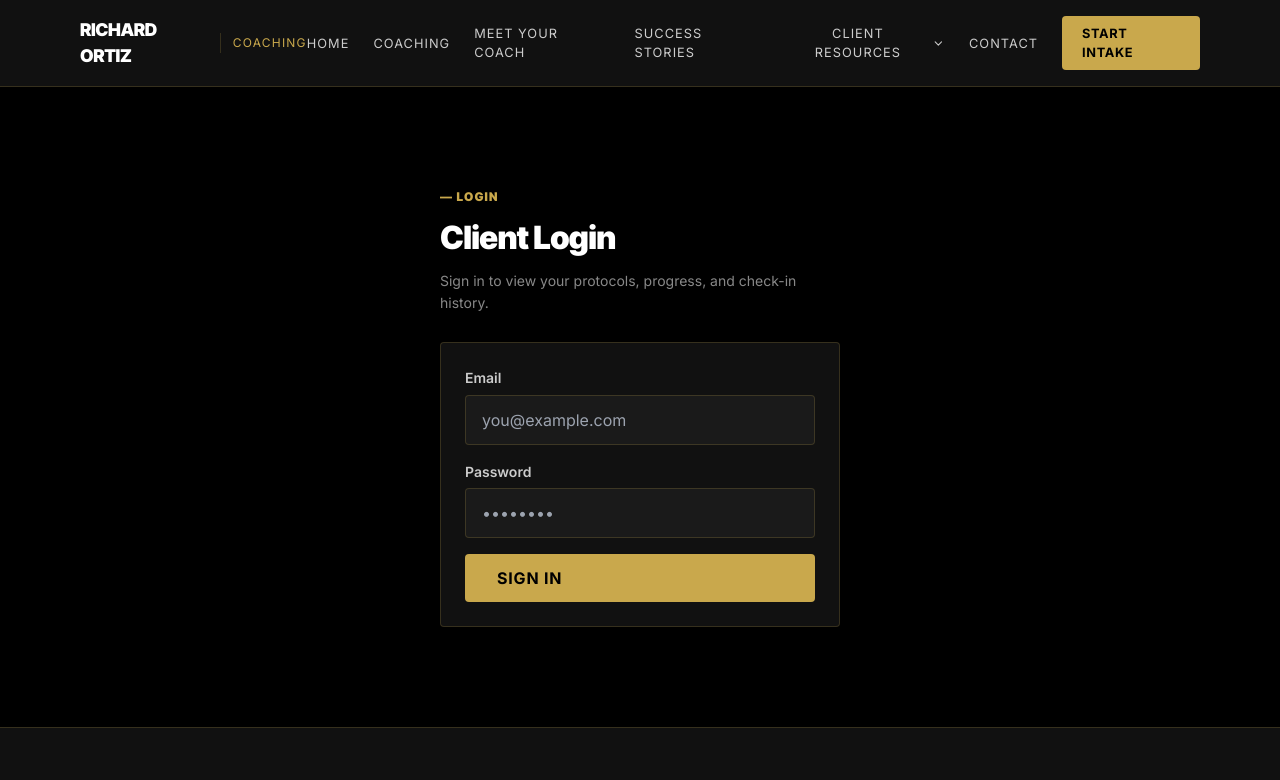
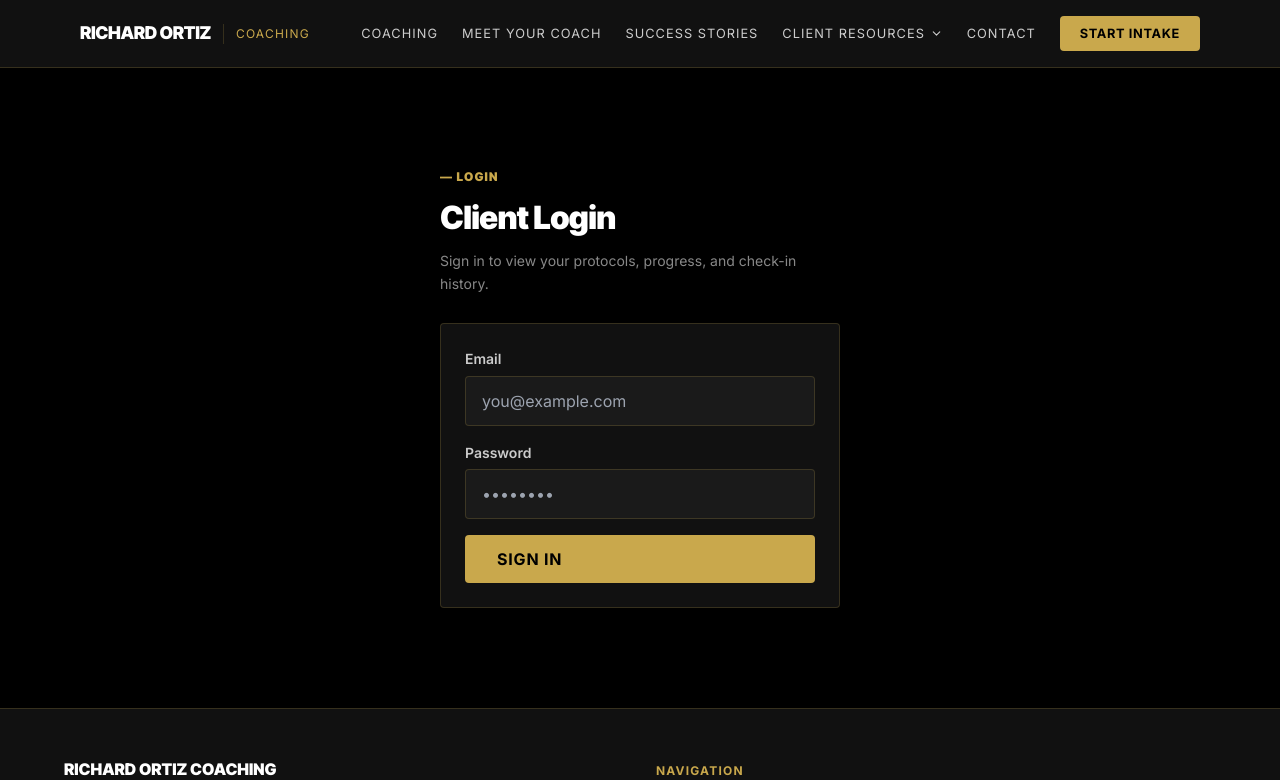
Before and after one commit to asaasinai/richard-ortiz-coaching, a Next.js app: page /auth/signin in a window 1280 px wide. Shown: the top 780 px of the page. Built offline with nearby package versions, Linux system fonts and the light colour scheme.

Commit message:
fix: desktop nav - lg breakpoint, hover dropdown, drop redundant Home link

```diff
--- a/src/components/Nav.tsx
+++ b/src/components/Nav.tsx
@@ -1,10 +1,9 @@
 "use client"
 import Link from "next/link"
-import { useState, useRef, useEffect } from "react"
+import { useState, useRef } from "react"
 import { Menu, X, ChevronDown } from "lucide-react"
 
 const links = [
-  { href: "/", label: "Home" },
   { href: "/coaching", label: "Coaching" },
   { href: "/meet-your-coach", label: "Meet Your Coach" },
   { href: "/success-stories", label: "Success Stories" },
@@ -19,25 +18,26 @@ const clientResources = [
 export default function Nav() {
   const [open, setOpen] = useState(false)
   const [resOpen, setResOpen] = useState(false)
-  const resRef = useRef<HTMLDivElement>(null)
+  const closeTimer = useRef<ReturnType<typeof setTimeout> | null>(null)
 
-  useEffect(() => {
-    const close = (e: MouseEvent) => {
-      if (resRef.current && !resRef.current.contains(e.target as Node)) setResOpen(false)
+  // Hover-open with a small close delay so the pointer can travel into the menu
+  const enter = () => {
+    if (closeTimer.current) clearTimeout(closeTimer.current)
+    setResOpen(true)
   }
-    document.addEventListener("mousedown", close)
-    return () => document.removeEventListener("mousedown", close)
-  }, [])
+  const leave = () => {
+    closeTimer.current = setTimeout(() => setResOpen(false), 150)
+  }
 
   const linkStyle = {
     fontSize: "0.8rem", letterSpacing: "0.08em", textTransform: "uppercase" as const,
-    color: "var(--text-soft)",
+    color: "var(--text-soft)", whiteSpace: "nowrap" as const,
   }
 
   return (
     <nav style={{ background: "var(--surface)", borderBottom: "1px solid var(--border)" }} className="sticky top-0 z-50">
       <div className="max-w-6xl mx-auto px-4 py-4 flex items-center justify-between">
-        <Link href="/" className="flex items-center gap-3">
+        <Link href="/" className="flex items-center gap-3" style={{ whiteSpace: "nowrap" }}>
           <span style={{ fontFamily: "Inter Tight, sans-serif", fontWeight: 900, fontSize: "1.1rem", letterSpacing: "-0.02em", color: "var(--text)" }}>
             RICHARD ORTIZ
           </span>
@@ -45,43 +45,47 @@ export default function Nav() {
           <span style={{ fontSize: "0.75rem", color: "var(--gold)", letterSpacing: "0.1em", textTransform: "uppercase" }}>COACHING</span>
         </Link>
 
-        {/* Desktop */}
-        <div className="hidden md:flex items-center gap-6">
+        {/* Desktop (lg+: six items + CTA need the room; md was overflowing) */}
+        <div className="hidden lg:flex items-center gap-6">
           {links.map(l => (
             <Link key={l.href} href={l.href} style={linkStyle} className="hover:text-white transition-colors">{l.label}</Link>
           ))}
-          <div ref={resRef} style={{ position: "relative" }}>
-            <button onClick={() => setResOpen(o => !o)}
-              style={{ ...linkStyle, background: "none", border: "none", cursor: "pointer", display: "flex", alignItems: "center", gap: "0.3rem" }}
+          <div style={{ position: "relative" }} onMouseEnter={enter} onMouseLeave={leave}>
+            <button onClick={() => setResOpen(o => !o)} aria-expanded={resOpen} aria-haspopup="true"
+              style={{ ...linkStyle, background: "none", border: "none", cursor: "pointer", display: "flex", alignItems: "center", gap: "0.3rem", padding: "0.5rem 0" }}
               className="hover:text-white transition-colors">
               Client Resources <ChevronDown size={13} style={{ transform: resOpen ? "rotate(180deg)" : "none", transition: "transform 0.15s" }} />
             </button>
             {resOpen && (
               <div style={{
-                position: "absolute", top: "calc(100% + 0.75rem)", right: 0, minWidth: 200,
+                position: "absolute", top: "100%", right: 0, minWidth: 210, paddingTop: "0.5rem",
+              }}>
+                <div style={{
                   background: "var(--surface-2)", border: "1px solid var(--border)", borderRadius: "var(--radius)",
-                padding: "0.5rem", display: "flex", flexDirection: "column", zIndex: 60,
+                  padding: "0.5rem", display: "flex", flexDirection: "column", boxShadow: "0 12px 32px rgba(0,0,0,0.5)",
                 }}>
                   {clientResources.map(r => (
                     <Link key={r.href} href={r.href} onClick={() => setResOpen(false)}
-                    style={{ fontSize: "0.82rem", color: "var(--text-soft)", padding: "0.55rem 0.75rem", borderRadius: "var(--radius)" }}
+                      style={{ fontSize: "0.82rem", color: "var(--text-soft)", padding: "0.55rem 0.75rem", borderRadius: "var(--radius)", whiteSpace: "nowrap" }}
                       className="hover:text-white hover:bg-black/30 transition-colors">{r.label}</Link>
                   ))}
+                </div>
               </div>
             )}
           </div>
           <Link href="/contact" style={linkStyle} className="hover:text-white transition-colors">Contact</Link>
-          <Link href="/intake" className="btn-gold" style={{ padding: "0.5rem 1.25rem", fontSize: "0.8rem" }}>Start Intake</Link>
+          <Link href="/intake" className="btn-gold" style={{ padding: "0.5rem 1.25rem", fontSize: "0.8rem", whiteSpace: "nowrap" }}>Start Intake</Link>
         </div>
 
-        <button className="md:hidden" onClick={() => setOpen(!open)} style={{ color: "var(--text)" }}>
+        <button className="lg:hidden" onClick={() => setOpen(!open)} style={{ color: "var(--text)" }} aria-label="Menu">
           {open ? <X size={22} /> : <Menu size={22} />}
         </button>
       </div>
 
-      {/* Mobile drawer */}
+      {/* Mobile / tablet drawer */}
       {open && (
-        <div style={{ background: "var(--surface-2)", borderTop: "1px solid var(--border)" }} className="md:hidden px-4 py-4 flex flex-col gap-4">
+        <div style={{ background: "var(--surface-2)", borderTop: "1px solid var(--border)" }} className="lg:hidden px-4 py-4 flex flex-col gap-4">
+          <Link href="/" onClick={() => setOpen(false)} style={{ fontSize: "0.9rem", color: "var(--text-soft)" }}>Home</Link>
           {links.map(l => (
             <Link key={l.href} href={l.href} onClick={() => setOpen(false)}
               style={{ fontSize: "0.9rem", color: "var(--text-soft)" }}>{l.label}</Link>
```
Lines whose indentation alone changed are shown as unchanged.
